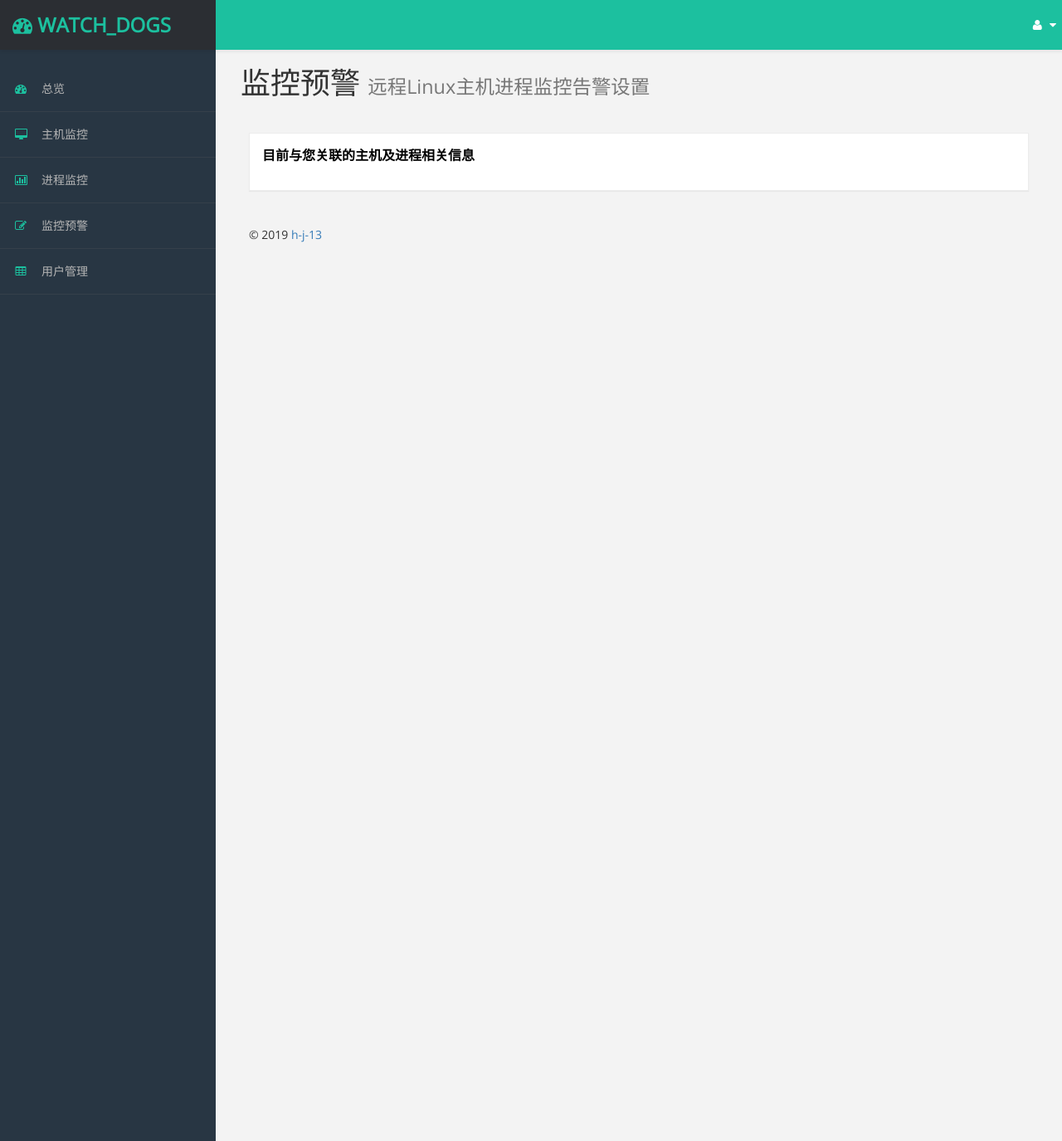
After one commit to Watch-Dogs-HIT/Watch_Dogs-Server, a Python web app: template templates/alert.html in a window 1280 px wide. The commit adds this page. Shown: the whole page at 83% size. Run offline with Jinja, Linux system fonts and the light colour scheme; the template is opened without the code that fills it, so the values that code supplies are empty.

Commit message:
update : improve page & init alert page/handle

```diff
--- /dev/null
+++ b/templates/alert.html
@@ -0,0 +1,147 @@
+<!DOCTYPE html>
+<html xmlns="http://www.w3.org/1999/xhtml">
+
+<head>
+    <meta charset="utf-8"/>
+    <meta name="viewport" content="width=device-width, initial-scale=1.0"/>
+    <title>监控预警</title>
+    <!--logo-->
+    <link rel="shortcut icon" type="image/x-icon" href="../static/Watch_Dogs.jfif"/>
+    <!-- Bootstrap Styles-->
+    <link href="../static/css/bootstrap.css" rel="stylesheet"/>
+    <!-- FontAwesome Styles-->
+    <link href="../static/css/font-awesome.css" rel="stylesheet"/>
+    <!-- Custom Styles-->
+    <link href="../static/css/custom-styles.css" rel="stylesheet"/>
+    <link href="../static/js/morris/morris-0.4.3.min.css" rel="stylesheet"/>
+    <!-- 引入 ECharts 文件 -->
+    <script src="../static/js/echarts.min.js"></script>
+    <!-- Google Fonts-->
+    <link href='http://fonts.googleapis.com/css?family=Open+Sans' rel='stylesheet' type='text/css'/>
+</head>
+
+<body>
+<div id="wrapper">
+    <nav class="navbar navbar-default top-navbar" role="navigation">
+        <div class="navbar-header">
+            <button type="button" class="navbar-toggle" data-toggle="collapse" data-target=".sidebar-collapse">
+                <span class="sr-only">Toggle navigation</span>
+                <span class="icon-bar"></span>
+                <span class="icon-bar"></span>
+                <span class="icon-bar"></span>
+            </button>
+            <a class="navbar-brand" href="/"><i class="fa fa-dashboard"></i> <strong>Watch_Dogs</strong></a>
+        </div>
+
+        <ul class="nav navbar-top-links navbar-right">
+            <li class="dropdown">
+                <a class="dropdown-toggle" data-toggle="dropdown" href="#" aria-expanded="false">
+                    <i class="fa fa-user fa-fw"></i> <i class="fa fa-caret-down"></i>
+                </a>
+                <ul class="dropdown-menu dropdown-user">
+                    <li><a href="/user#user_info"><i class="fa fa-user fa-fw"></i> User Profile</a>
+                    </li>
+                    <li><a href="/user#user_admin"><i class="fa fa-gear fa-fw"></i> Settings</a>
+                    </li>
+                    <li class="divider"></li>
+                    <li><a href="#" id="logout_btn"><i class="fa fa-sign-out fa-fw"></i> Logout</a>
+                    </li>
+                </ul>
+                <!-- /.dropdown-user -->
+            </li>
+            <!-- /.dropdown -->
+        </ul>
+    </nav>
+    <!--/. NAV TOP  -->
+    <nav class="navbar-default navbar-side" role="navigation">
+        <div class="sidebar-collapse">
+            <ul class="nav" id="main-menu">
+                <li>
+                    <a href="/"><i class="fa fa-dashboard"></i>总览</a>
+                </li>
+                <li>
+                    <a href="/host"><i class="fa fa-desktop"></i>主机监控</a>
+                </li>
+                <li>
+                    <a href="/process"><i class="fa fa-bar-chart-o"></i>进程监控</a>
+                </li>
+                <li>
+                    <a href="/alert"><i class="fa fa-edit"></i>监控预警</a>
+                </li>
+                <li>
+                    <a href="/user"><i class="fa fa-table"></i>用户管理</a>
+                </li>
+            </ul>
+        </div>
+    </nav>
+    <!-- /. NAV SIDE  -->
+    <div id="page-wrapper">
+        <h1 class="page-header">监控预警
+            <small>远程Linux主机进程监控告警设置</small>
+        </h1>
+        <div id="page-inner">
+            <div class="row">
+                <div class="col-md-12">
+                    <div class="panel panel-default">
+                        <div class="panel-heading">
+                            目前与您关联的主机及进程相关信息
+                        </div>
+                        <div class="panel-body">
+                        </div>
+                    </div>
+                </div>
+            </div>
+            <footer>
+                <p>&copy; 2019 <a href="https://github.com/h-j-13" target="_blank" title="侯捷">h-j-13</a>
+                </p>
+            </footer>
+        </div>
+    </div>
+    <!-- /. PAGE WRAPPER  -->
+</div>
+
+
+<!-- /. WRAPPER  -->
+<!-- JS Scripts-->
+<!-- jQuery Js -->
+<script src="../static/js/jquery-1.10.2.js"></script>
+<script src="../static/js/jquery.cookie.js"></script>
+<!-- Metis Menu Js -->
+<script src="../static/js/jquery.metisMenu.js"></script>
+<!-- Bootstrap Js -->
+<script src="../static/js/bootstrap.min.js"></script>
+
+<!-- Custom Js -->
+<script src="../static/js/morris/raphael-2.1.0.min.js"></script>
+<script src="../static/js/morris/morris.js"></script>
+
+<!--<script src="../static/js/custom-scripts.js"></script>-->
+
+<!--页面逻辑-->
+<!--<script src="../static/js/jquery-3.4.0.js"></script>-->
+<script>
+    // 初始化页面
+    $(document).ready(function () {
+    });
+
+
+    // 登出
+    $("#logout_btn").click(function () {
+        $.ajax({
+            type: 'delete',
+            async: true,
+            url: "/login",
+            data: "",
+            contentType: "application/json; charset=utf-8",
+            dataType: "json",
+            success: function (res) {
+                $(window).attr('location', "/login");
+            },
+            error: function (msg) {
+                alert("请求超时,请检查后台服务器状态");
+            }
+        });
+    });
+</script>
+</body>
+</html>
--- a/templates/host.html
+++ b/templates/host.html
@@ -65,7 +65,7 @@
                     <a href="/process"><i class="fa fa-bar-chart-o"></i>进程监控</a>
                 </li>
                 <li>
-                    <a href="/log"><i class="fa fa-edit"></i>监控预警</a>
+                    <a href="/alert"><i class="fa fa-edit"></i>监控预警</a>
                 </li>
                 <li>
                     <a href="/user"><i class="fa fa-table"></i>用户管理</a>
--- a/templates/index.html
+++ b/templates/index.html
@@ -65,7 +65,7 @@
                     <a href="/process"><i class="fa fa-bar-chart-o"></i>进程监控</a>
                 </li>
                 <li>
-                    <a href="/log"><i class="fa fa-edit"></i>监控预警</a>
+                    <a href="/alert"><i class="fa fa-edit"></i>监控预警</a>
                 </li>
                 <li>
                     <a href="/user"><i class="fa fa-table"></i>用户管理</a>
--- a/url.py
+++ b/url.py
@@ -11,6 +11,7 @@ from handlers.user import *
 from handlers.host import *
 from handlers.index import *
 from handlers.process import *
+from handlers.alert import *
 
 # 路由配置
 HANDLERS = [
@@ -25,5 +26,6 @@ HANDLERS = [
     (r'/process', ProcessHandler),  # 进程
     (r'/process/([0-9]+)', ProcessInfoHandler),  # 进程信息
     (r'/log', ProcessLogHandler),  # 进程日志
+    (r'/alert', AlertHandler),  # 监控告警
     (r'.*', NotFoundHandler)  # 404
 ]
```
Also changed, not shown: handlers/alert.py (added, +33 -0 lines), templates/process.html (+3 -4 lines), templates/user.html (+7 -6 lines).
